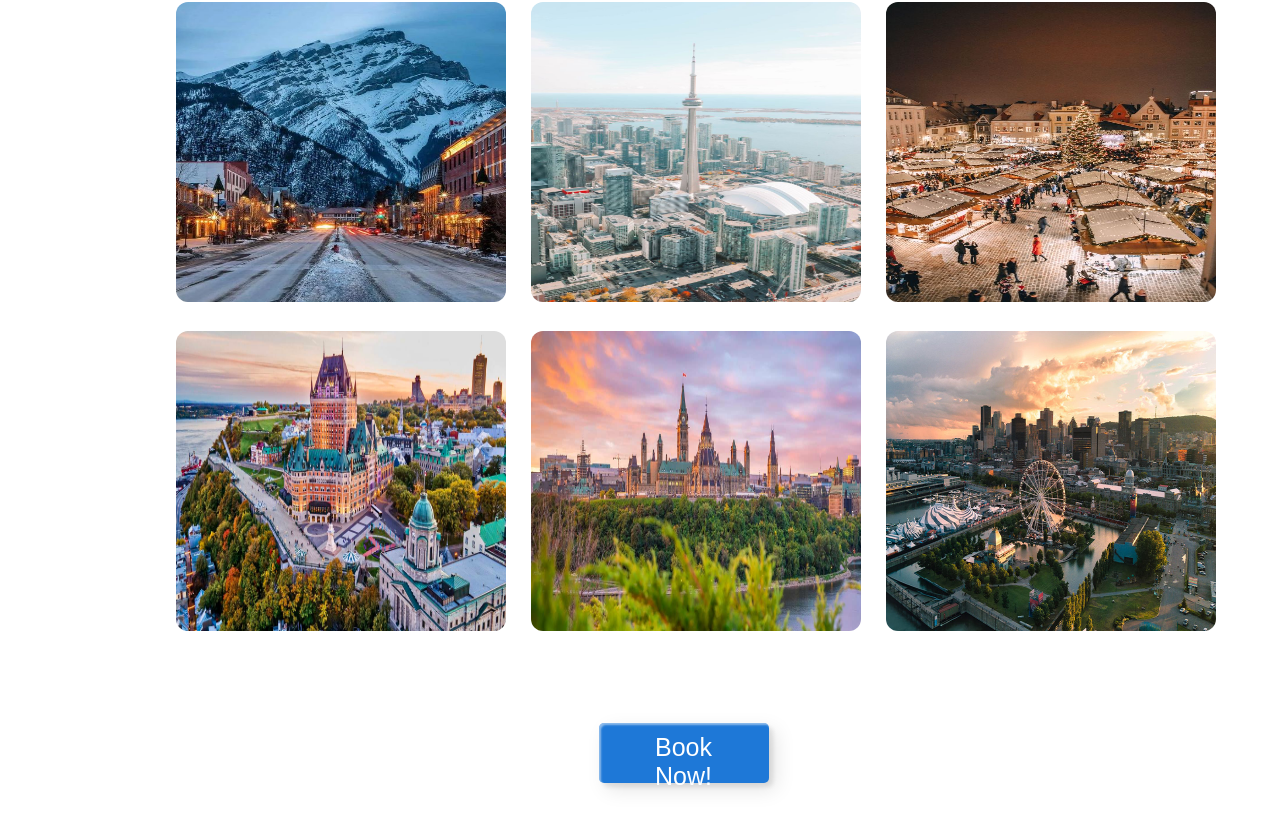
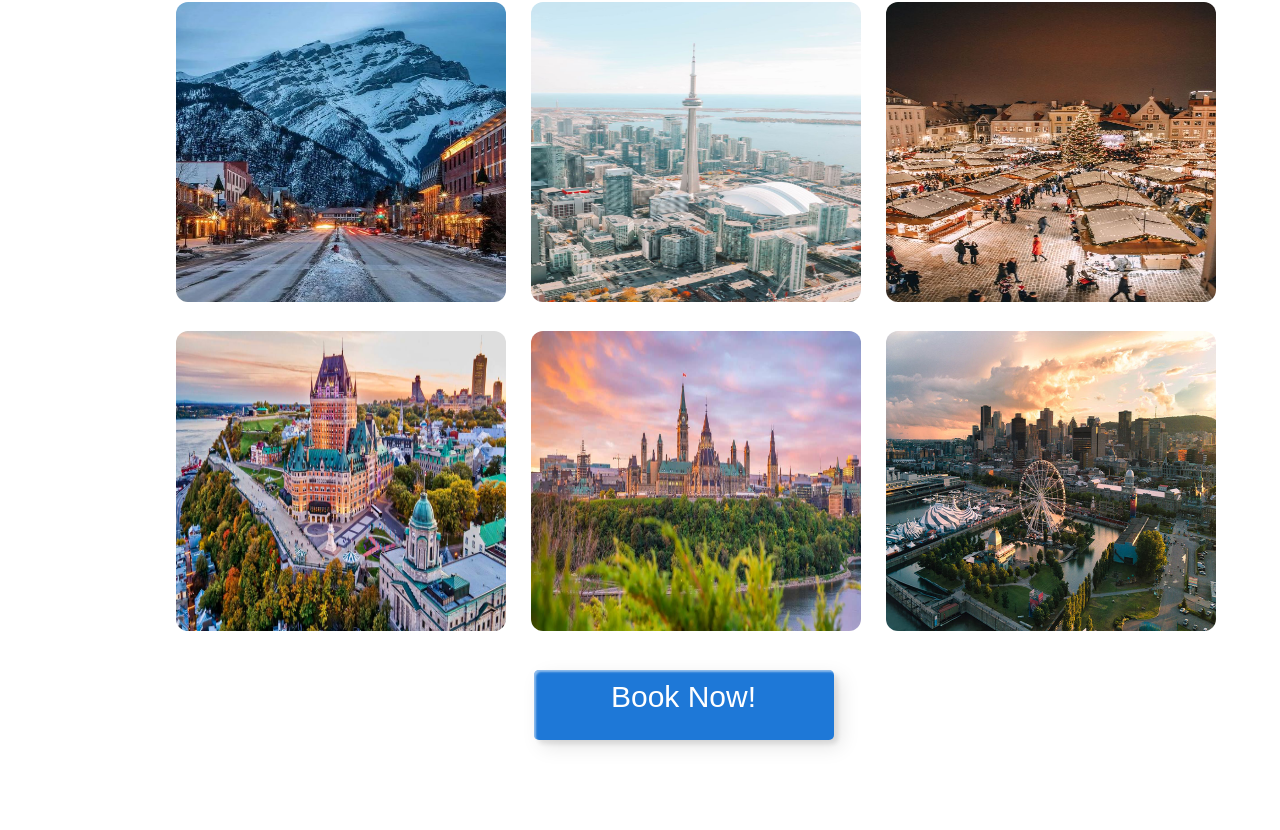
Before and after one commit to Fahmi-IT/CSI2132_Project, a React (Create React App) app: page / in a window 1280 px wide. Shown: the part 1208-2038 px from the top of the page. After the commit the page ends 1983 px from the top, so only its background shows below. Built offline with nearby package versions, Linux system fonts and the light colour scheme.

Commit message:
Fixing CSS of some buttons

```diff
--- a/src/components/pages/index.css
+++ b/src/components/pages/index.css
@@ -87,7 +87,7 @@ body {
   padding-bottom: 35px;
 }
 
-.button {
+.button1 {
   width: 300px;
   height: 70px;
   color: #fff;
--- a/src/components/pages/index.js
+++ b/src/components/pages/index.js
@@ -39,7 +39,7 @@ const Home = () => {
           <div class="buttonDiv">
             <btn
               onClick={(event) => (window.location.href = "/search")}
-              class="button btnStyle"
+              class="button1 btnStyle"
             >
               Book Now!
             </btn>
--- a/src/components/pages/settings.css
+++ b/src/components/pages/settings.css
@@ -49,9 +49,9 @@ h4 {
   margin-bottom: 10px;
 }
 
-.button {
+.button2 {
   width: 170px;
-  height: 60px;
+  height: 70px;
   color: #fff;
   border-radius: 5px;
   margin-top: 5%;
@@ -69,12 +69,16 @@ h4 {
   font-size: 25px;
 }
 
-.btnStyle {
+.btnStyle2 {
   background-color: #1e78d7;
   border: none;
   z-index: 1;
 }
-.btnStyle:after {
+
+.extraBut {
+  margin-left: 10px;
+}
+.btnStyle2:after {
   position: absolute;
   content: "";
   width: 100%;
@@ -88,15 +92,16 @@ h4 {
   box-shadow: -7px -7px 20px 0px #fff9, -4px -4px 5px 0px #fff9,
     7px 7px 20px 0px #0002, 4px 4px 5px 0px #0001;
   transition: all 0.3s ease;
+  /* padding: 0; */
 }
-.btnStyle:hover {
+.btnStyle2:hover {
   color: #fff;
 }
-.btnStyle:hover:after {
+.btnStyle2:hover:after {
   top: 0;
   height: 100%;
 }
-.btnStyle:active {
+.btnStyle2:active {
   top: 2px;
 }
 
--- a/src/components/pages/settings.jsx
+++ b/src/components/pages/settings.jsx
@@ -164,10 +164,13 @@ function ViewProfile() {
           <h3 className="infoTitle">Welcome Employee!</h3> Press to view or
           update your profile information <br></br>
           {message && <p>{message}</p>}
-          <button className="button btnStyle" onClick={handleClickEmp}>
+          <button className="button2 btnStyle2" onClick={handleClickEmp}>
             View
           </button>
-          <button className="button btnStyle" onClick={handleEmpClick}>
+          <button
+            className="button2 btnStyle2 extraBut"
+            onClick={handleEmpClick}
+          >
             Update
           </button>
           {employeeUpdate && <EmployeeUpdateForm updateEmp={updateEmp} />}
```
